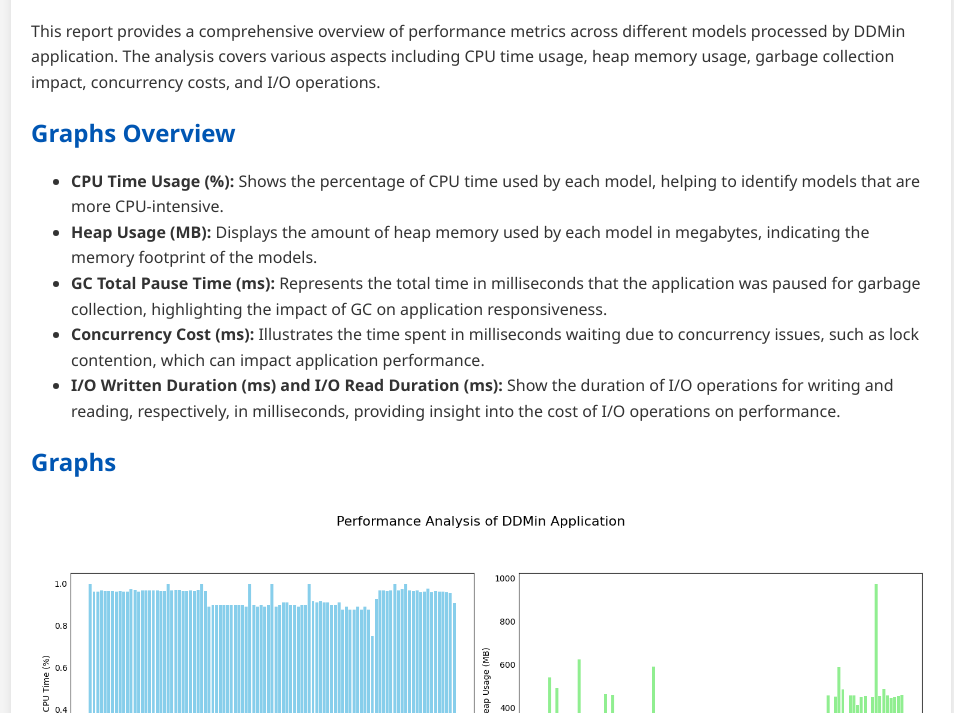
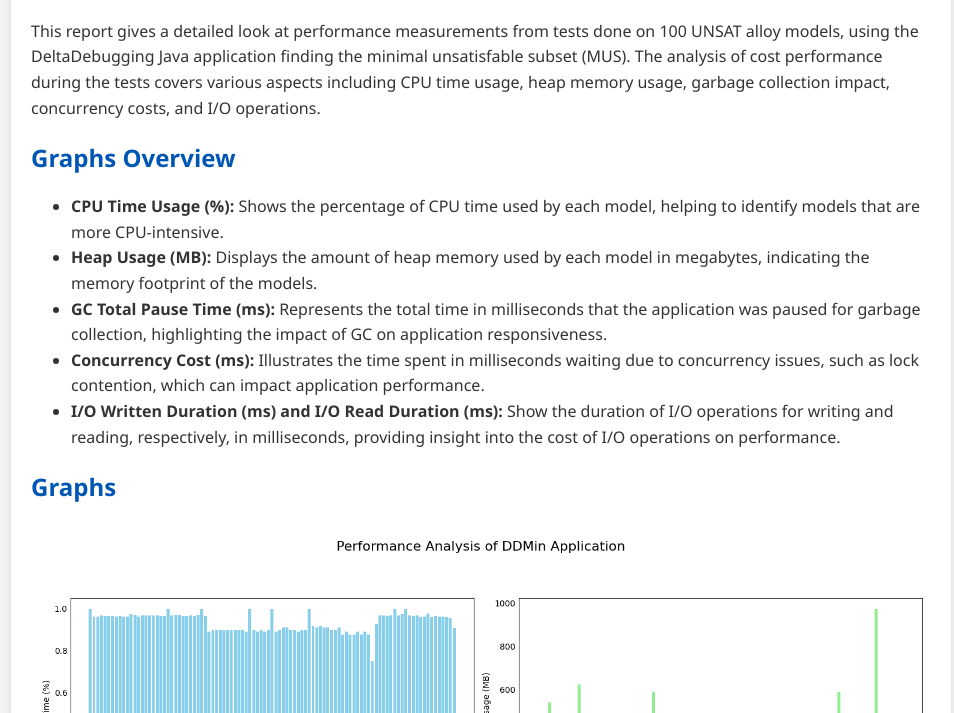
Before and after one commit to krpovmu/DeltaDebugging, a plain HTML site: page docs/performance_costs_graphs/index.html in a window 1280 px wide. Shown: the part 87-800 px from the top of the page, without its empty margins (159-1113 px from the left). Drawn offline with Linux system fonts and the light colour scheme.

Commit message:
changes html texts explaining how we did take the measures

```diff
--- a/docs/performance_costs_graphs/index.html
+++ b/docs/performance_costs_graphs/index.html
@@ -46,7 +46,7 @@
 <body>
     <div class="container">
         <h1>Performance Analysis Costs of DDmin Java Application</h1>
-        <p>This report provides a comprehensive overview of performance metrics across different models processed by DDMin application. The analysis covers various aspects including CPU time usage, heap memory usage, garbage collection impact, concurrency costs, and I/O operations.</p>
+        <p>This report gives a detailed look at performance measurements from tests done on 100 UNSAT alloy models, using the DeltaDebugging Java application finding the minimal unsatisfable subset (MUS). The analysis of cost performance during the tests covers various aspects including CPU time usage, heap memory usage, garbage collection impact, concurrency costs, and I/O operations.</p>
 
         <h2>Graphs Overview</h2>
         <ul>
```
